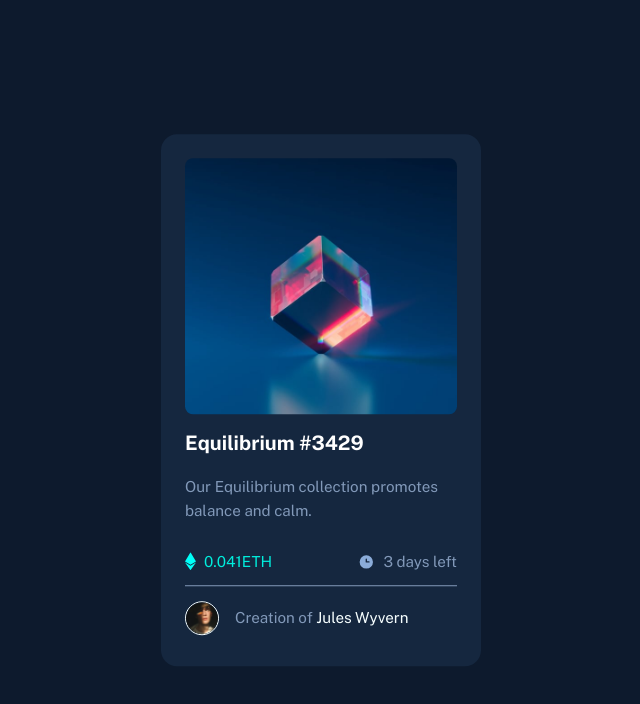
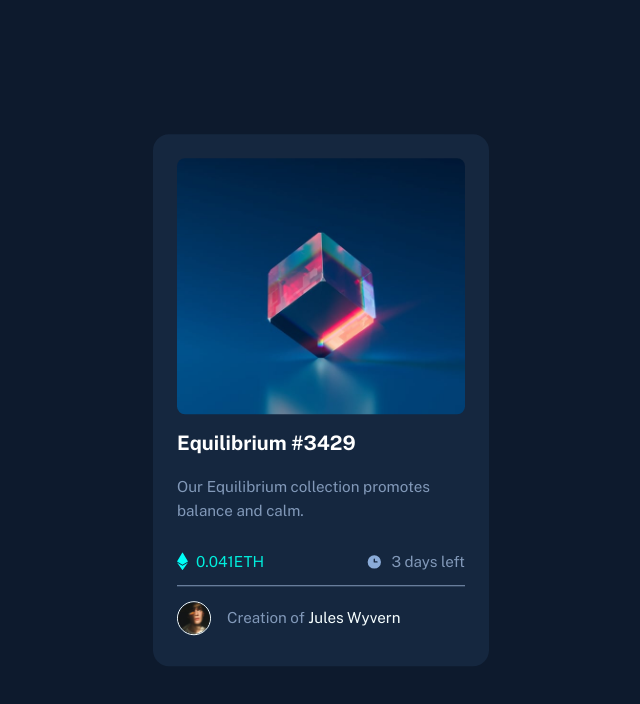
Before and after one commit to LesleyWesley/nft-preview-component, a plain HTML site: page index.html in a window 1280 px wide. Shown: the whole page, without its empty margins (319-959 px from the left). Drawn offline with nearby package versions, Linux system fonts and the light colour scheme.

Commit message:
Made card a bit wider

```diff
--- a/css/main.css
+++ b/css/main.css
@@ -32,7 +32,7 @@ body {
 
 .card {
   width: 75%;
-  max-width: 17rem;
+  max-width: 18rem;
   position: absolute;
   top: 50%;
   transform: translate(0, -50%);
```
